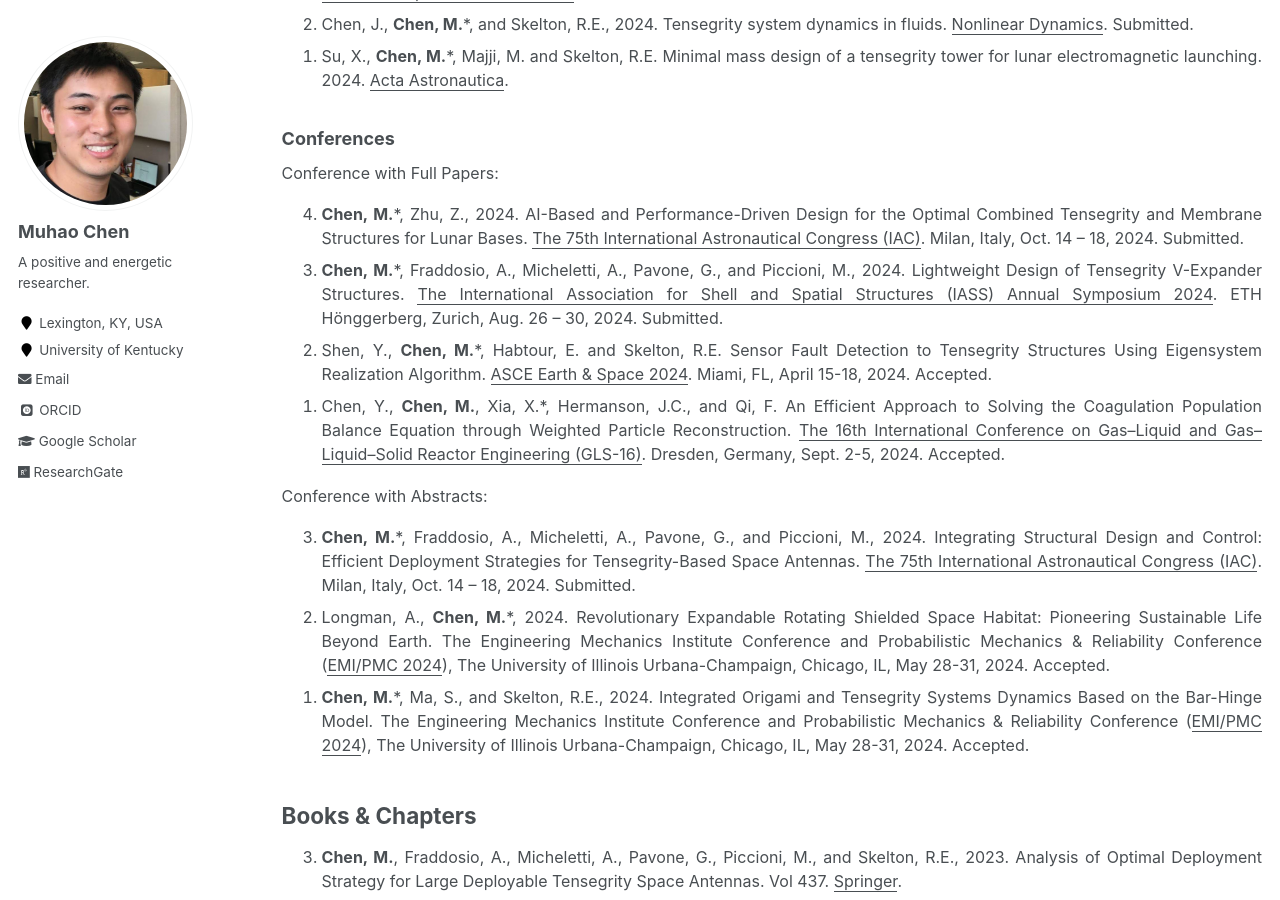
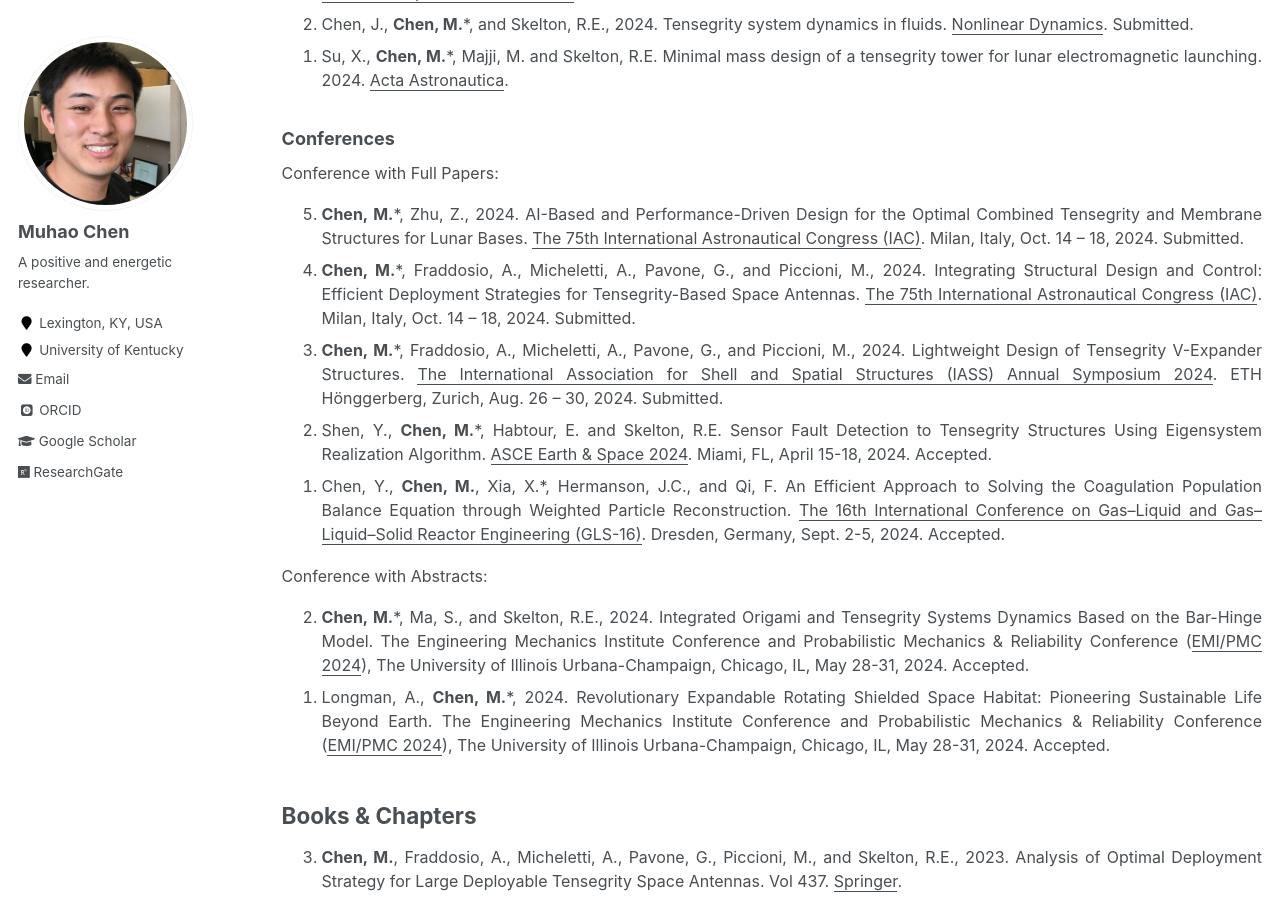
Before and after one commit to Muhao-Chen/muhao-chen.github.io, a Jekyll site: the page built from _pages/publication.md, in a window 1280 px wide and 900 px high, scrolled down 3697 px. Built offline with Jekyll 4.4.1, drawn with Linux system fonts in a browser that asks for light colours; some web fonts are replaced; part of the change alters nothing that is shown.

Commit message:
Update publication.md

```diff
--- a/_pages/publication.md
+++ b/_pages/publication.md
@@ -97,6 +97,7 @@ Conference with Abstracts:
 Conference with Full Papers:
 <ol reversed>
 <li><strong>Chen, M.</strong>*, Zhu, Z., 2024. AI-Based and Performance-Driven Design for the Optimal Combined Tensegrity and Membrane Structures for Lunar Bases. <u>The 75th International Astronautical Congress (IAC)</u>. Milan, Italy, Oct. 14 – 18, 2024. Submitted. </li>
+<li><strong>Chen, M.</strong>*, Fraddosio, A., Micheletti, A., Pavone, G., and Piccioni, M., 2024. Integrating Structural Design and Control: Efficient Deployment Strategies for Tensegrity-Based Space Antennas. <u>The 75th International Astronautical Congress (IAC)</u>. Milan, Italy, Oct. 14 – 18, 2024. Submitted. </li>
 <li><strong>Chen, M.</strong>*, Fraddosio, A., Micheletti, A., Pavone, G., and Piccioni, M., 2024. Lightweight Design of Tensegrity V-Expander Structures. <u>The International Association for Shell and Spatial Structures (IASS) Annual Symposium 2024</u>. ETH Hönggerberg, Zurich, Aug. 26 – 30, 2024. Submitted. </li>
 <li>Shen, Y., <strong>Chen, M.</strong>*, Habtour, E. and Skelton, R.E. Sensor Fault Detection to Tensegrity Structures Using Eigensystem Realization Algorithm. <u>ASCE Earth & Space 2024</u>. Miami, FL, April 15-18, 2024. Accepted.</li>
 <li> Chen, Y., <strong>Chen, M.</strong>, Xia, X.*, Hermanson, J.C., and Qi, F. An Efficient Approach to Solving the Coagulation Population Balance Equation through Weighted Particle Reconstruction. <u>The 16th International Conference on Gas–Liquid and Gas–Liquid–Solid Reactor Engineering (GLS-16)</u>. Dresden, Germany, Sept. 2-5, 2024. Accepted.</li>
@@ -105,9 +106,8 @@ Conference with Full Papers:
 </ol>
 Conference with Abstracts:
 <ol reversed>
-<li><strong>Chen, M.</strong>*, Fraddosio, A., Micheletti, A., Pavone, G., and Piccioni, M., 2024. Integrating Structural Design and Control: Efficient Deployment Strategies for Tensegrity-Based Space Antennas. <u>The 75th International Astronautical Congress (IAC)</u>. Milan, Italy, Oct. 14 – 18, 2024. Submitted. </li>
+<li><strong>Chen, M.</strong>*, Ma, S., and Skelton, R.E., 2024. Integrated Origami and Tensegrity Systems Dynamics Based on the Bar-Hinge Model. The Engineering Mechanics Institute Conference and Probabilistic Mechanics & Reliability Conference (<u>EMI/PMC 2024</u>), The University of Illinois Urbana-Champaign, Chicago, IL, May 28-31, 2024. Accepted.</li>
 <li>Longman, A., <strong>Chen, M.</strong>*, 2024. Revolutionary Expandable Rotating Shielded Space Habitat: Pioneering Sustainable Life Beyond Earth. The Engineering Mechanics Institute Conference and Probabilistic Mechanics & Reliability Conference (<u>EMI/PMC 2024</u>), The University of Illinois Urbana-Champaign, Chicago, IL, May 28-31, 2024. Accepted.</li>
-<li><strong>Chen, M.</strong>*, Ma, S., and Skelton, R.E., 2024. Integrated Origami and Tensegrity Systems Dynamics Based on the Bar-Hinge Model. The Engineering Mechanics Institute Conference and Probabilistic Mechanics & Reliability Conference (<u>EMI/PMC 2024</u>), The University of Illinois Urbana-Champaign, Chicago, IL, May 28-31, 2024. Accepted.</li>
 </ol>
 </font>
 ## Books & Chapters
```
